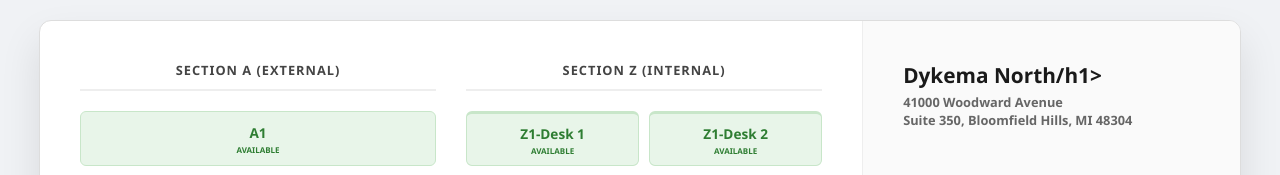
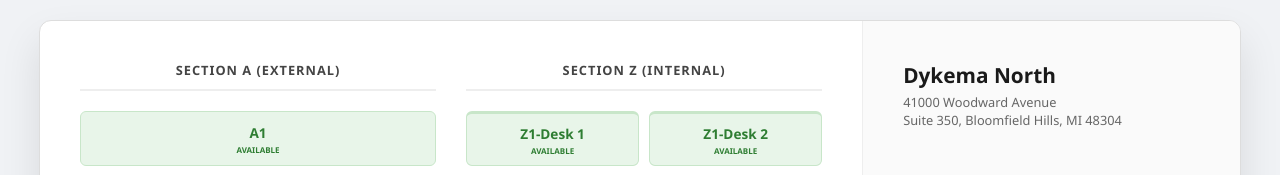
Before and after one commit to Fishkind/Regus, a plain HTML site: page index.html in a window 1280 px wide. Shown: the top 175 px of the page. Drawn offline with Linux system fonts and the light colour scheme.

Commit message:
Add files via upload

```diff
--- a/index.html
+++ b/index.html
@@ -152,7 +152,7 @@
 
     <div class="sidebar">
         <div class="brand-header">
-            <h1>Dykema North/h1>
+            <h1>Dykema North</h1>
             <p>41000 Woodward Avenue<br>Suite 350, Bloomfield Hills, MI 48304</p>
         </div>
 
```
